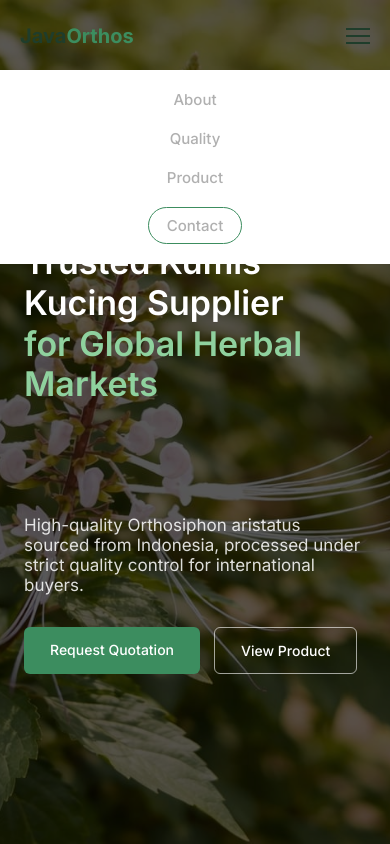
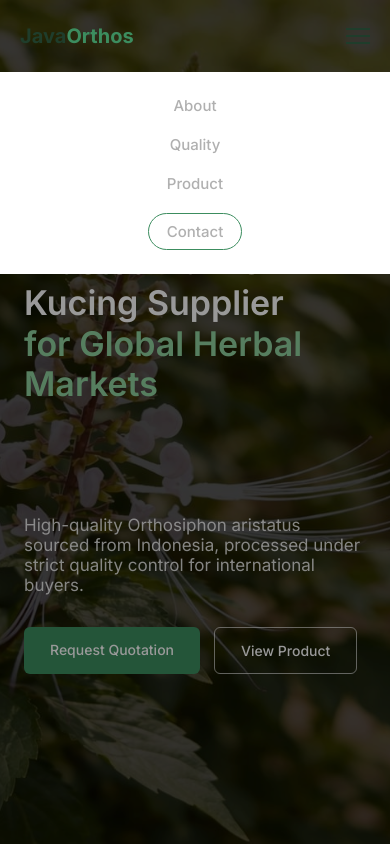
Before and after one commit to IrfanDev27/Java-orthos-export, a React (Vite) app: page / in a window 390 px wide. Both pictures are taken after a click on the element 358 px from the left and 36 px from the top of the page. Shown: the top 844 px of the page. Built offline with nearby package versions, Linux system fonts and the light colour scheme.

Commit message:
debug fitur hamburger agar close saat di click

```diff
--- a/src/Components/Navbar/Navbar.css
+++ b/src/Components/Navbar/Navbar.css
@@ -3,6 +3,8 @@
   padding: 0;
   box-sizing: border-box;
 }
+
+/* ================= NAVBAR ================= */
 
 .navbar {
   position: fixed;
@@ -10,9 +12,17 @@
   width: 100%;
   height: 72px;
   background: transparent;
-  z-index: 9999;
-  box-shadow:none;
+  z-index: 1000;
   transition: all 0.3s ease;
+}
+
+.navbar.scrolled {
+  background: #ecebeb;
+  box-shadow: 0 4px 20px rgba(0, 0, 0, 0.08);
+}
+
+.navbar.scrolled a {
+  color: #111827;
 }
 
 .nav-container {
@@ -26,16 +36,7 @@
   position: relative;
 }
 
-
-/* navbar solid saat scroll */
-.navbar.scrolled {
-  background: #ecebeb;
-  box-shadow: 0 4px 20px rgba(0,0,0,0.08);
-}
-
-.navbar.scrolled a {
-  color:#111827;
-}
+/* ================= LOGO ================= */
 
 .nav-logo {
   font-size: 20px;
@@ -47,19 +48,20 @@
   color: #3c8d5f;
 }
 
+/* ================= LINKS ================= */
+
 .nav-links {
   display: flex;
   align-items: center;
   gap: 32px;
-  z-index: 10000;
 }
 
 .nav-links a {
   text-decoration: none;
-  color:#b0b0b0;
+  color: #b0b0b0;
   font-size: 15px;
+  font-weight: 500;
   transition: color 0.3s ease;
-  font-weight: 500;
 }
 
 .nav-links a:hover {
@@ -77,17 +79,17 @@
 
 .nav-btn:hover {
   background: #3c8d5f;
-  color: #fff;
+  color: #ffffff;
 }
 
-/* HAMBURGER */
+/* ================= HAMBURGER ================= */
+
 .hamburger {
   display: none;
   flex-direction: column;
   gap: 5px;
   cursor: pointer;
-  position: relative;
-  z-index: 10001;
+  z-index: 1100;
 }
 
 .hamburger span {
@@ -97,29 +99,45 @@
   transition: all 0.3s ease;
 }
 
-/* RESPONSIVE */
+/* ================= OVERLAY ================= */
+
+.menu-overlay {
+  position: fixed;
+  inset: 0;
+  background: rgba(0, 0, 0, 0.4);
+  z-index: 900;
+}
+
+/* ================= RESPONSIVE ================= */
+
 @media (max-width: 768px) {
   .hamburger {
     display: flex;
   }
 
   .nav-links {
+    position: absolute;
+    top: 72px;
+    left: 0;
+    width: 100%;
+    background: #ffffff;
+
+    flex-direction: column;
+    align-items: center;
+    gap: 20px;
+    padding: 24px 0;
+
     opacity: 0;
-    position: absolute;
-    top: 70px;
-    right: 0;
-    background: #ffffff;
-    flex-direction: column;
-    width: 100%;
-    padding: 20px 0;
-    gap: 20px;
-    transform: translateY(-10%);
-    transition: transform 0.3s ease;
+    pointer-events: none;
+    transform: translateY(-10px);
+    transition: all 0.3s ease;
+
+    z-index: 1050;
   }
 
   .nav-links.active {
     opacity: 1;
     pointer-events: auto;
     transform: translateY(0);
-    }
+  }
 }
--- a/src/Components/Navbar/Navbar.jsx
+++ b/src/Components/Navbar/Navbar.jsx
@@ -15,19 +15,43 @@ const Navbar = () => {
   }, []);
 
   return (
+    <>
+      {/* OVERLAY */}
+      {menuOpen && (
+        <div
+          className="menu-overlay"
+          onClick={() => setMenuOpen(false)}
+        ></div>
+      )}
+
       <header className={`navbar ${scrolled ? "scrolled" : ""}`}>
         <div className="nav-container">
+          {/* LOGO */}
           <div className="nav-logo">
             Java<span>Orthos</span>
           </div>
 
+          {/* NAV LINKS */}
           <nav className={`nav-links ${menuOpen ? "active" : ""}`}>
-          <a href="#about">About</a>
-          <a href="#quality">Quality</a>
-          <a href="#product">Product</a>
-          <a href="#contact" className="nav-btn">Contact</a>
+            <a href="#about" onClick={() => setMenuOpen(false)}>
+              About
+            </a>
+            <a href="#quality" onClick={() => setMenuOpen(false)}>
+              Quality
+            </a>
+            <a href="#product" onClick={() => setMenuOpen(false)}>
+              Product
+            </a>
+            <a
+              href="#contact"
+              className="nav-btn"
+              onClick={() => setMenuOpen(false)}
+            >
+              Contact
+            </a>
           </nav>
 
+          {/* HAMBURGER */}
           <div
             className="hamburger"
             onClick={() => setMenuOpen(!menuOpen)}
@@ -38,6 +62,7 @@ const Navbar = () => {
           </div>
         </div>
       </header>
+    </>
   );
 };
 
```
Lines whose indentation alone changed are shown as unchanged.
